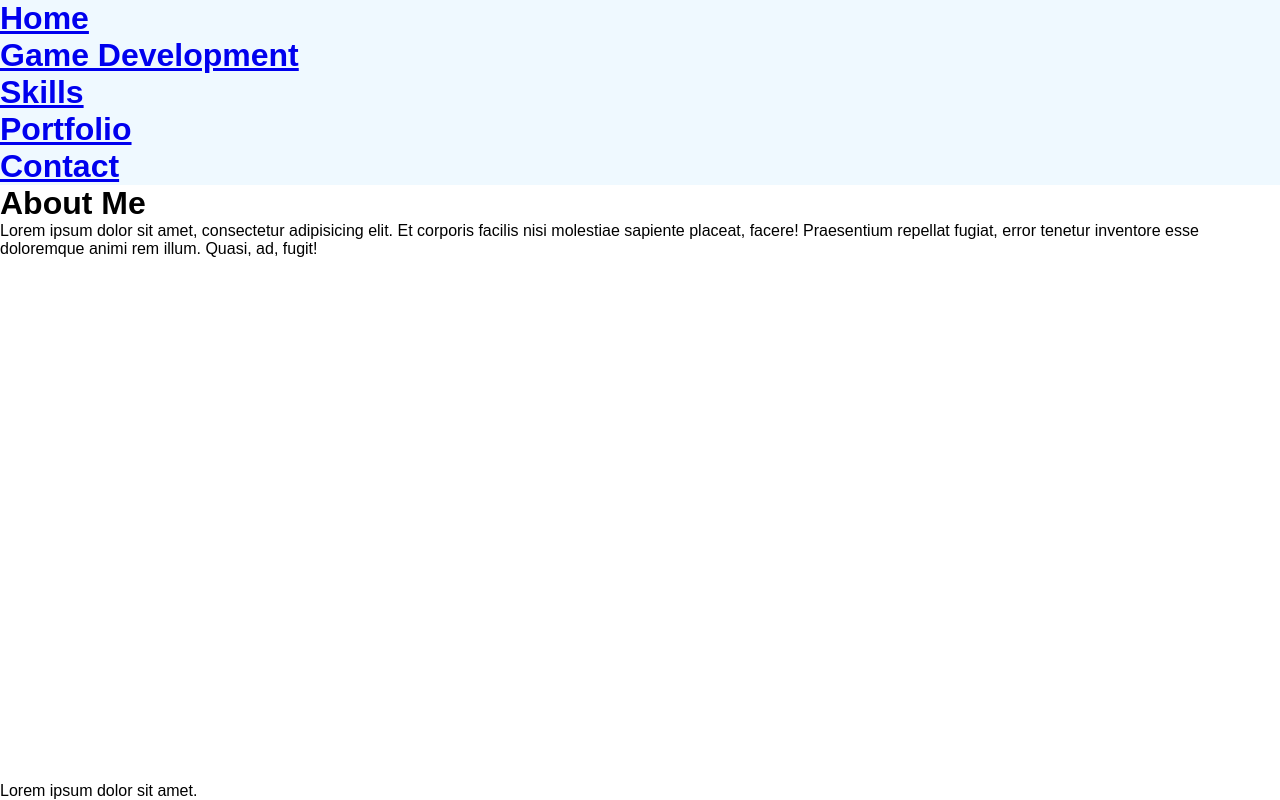
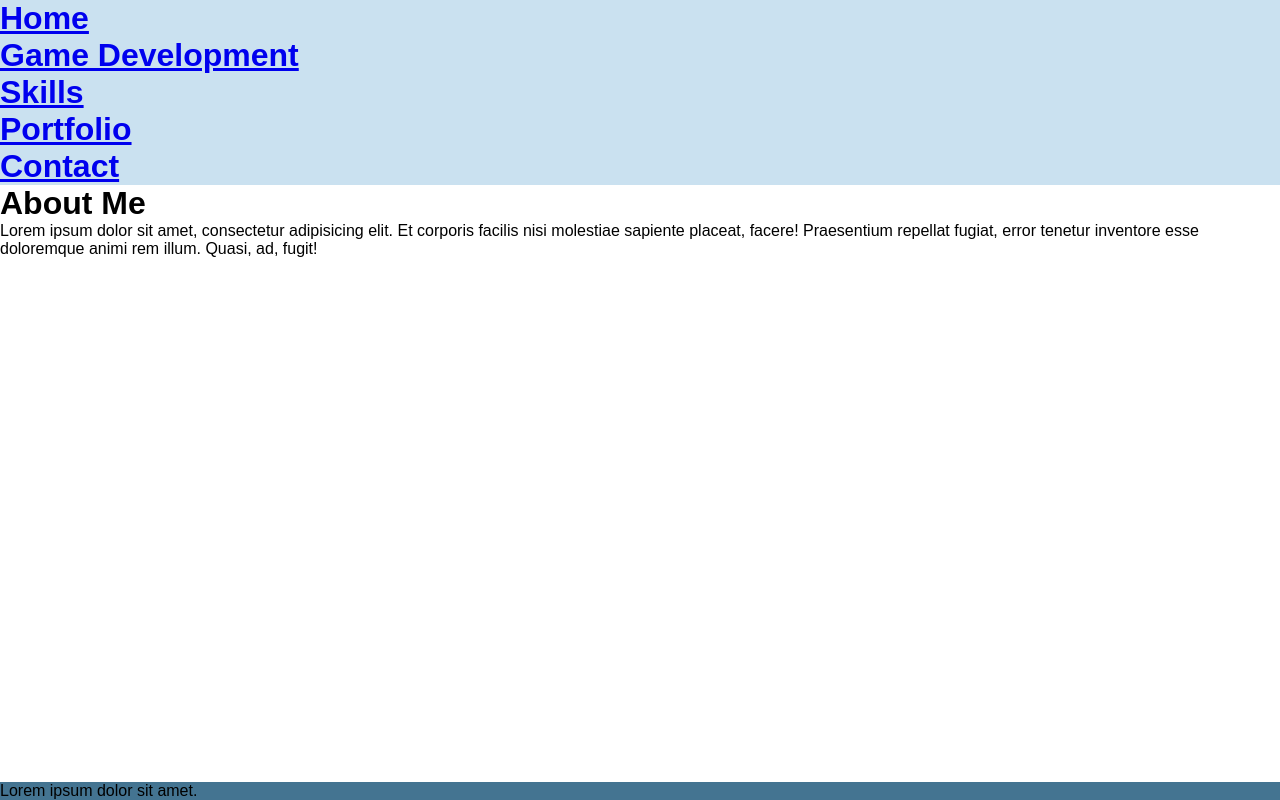
Before and after one commit to sungear/CVSite, a plain HTML site: page site/index.html in a window 1280 px wide. Drawn offline with nearby package versions, Linux system fonts and the light colour scheme.

```diff
--- a/site/css/main.css
+++ b/site/css/main.css
@@ -4,7 +4,8 @@
 }
 
 body > nav {
-	background-color: #eff9ff;
+	background-color: #cae1f0;
+/*	background-color: #eff9ff;*/
 }
 
 /*Get rid of useless spaces*/
@@ -18,6 +19,7 @@ html {
     min-height: 100%;
 }
 footer {
+    background-color: #447491;
     display:none;
     position: absolute;
     left: 0;
```
